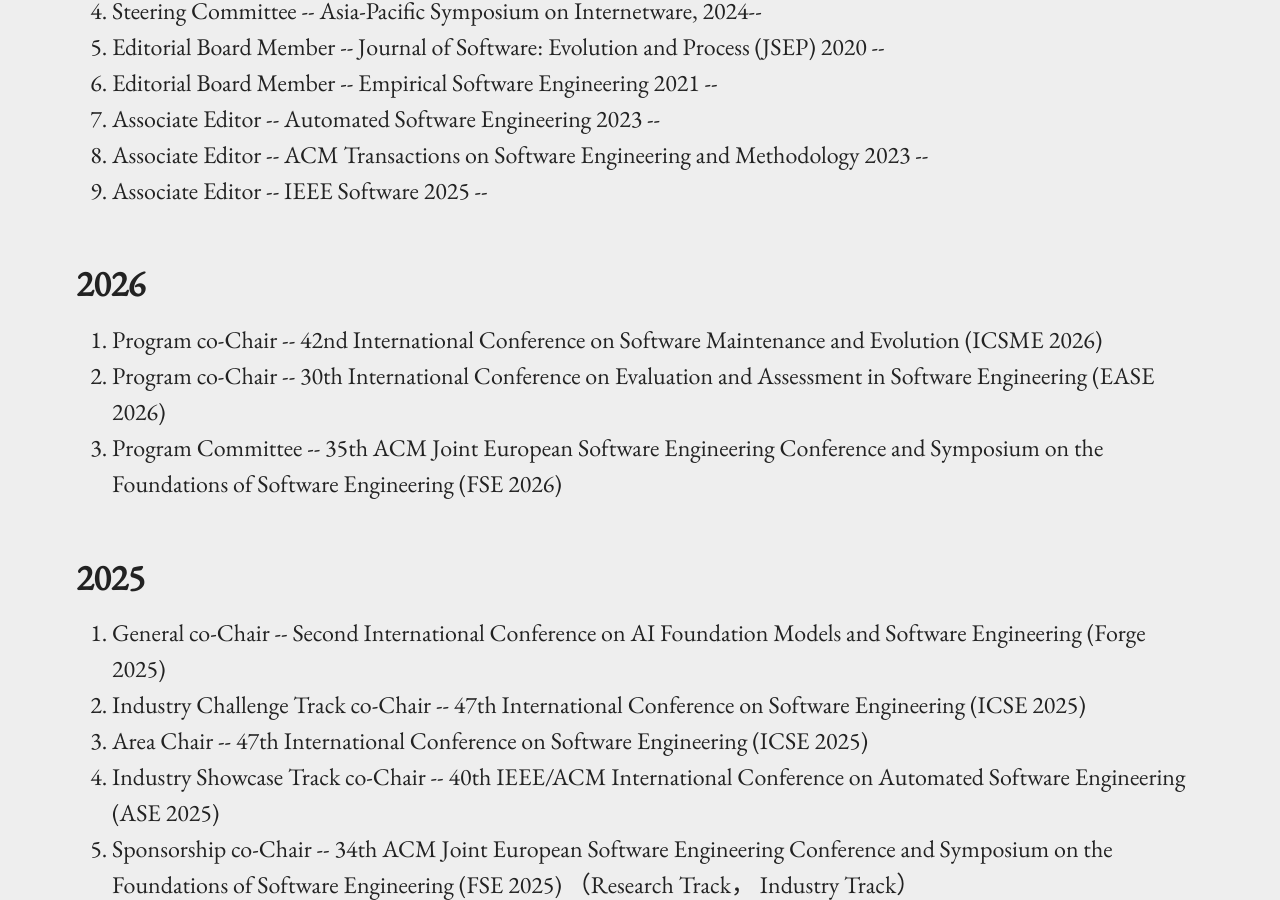
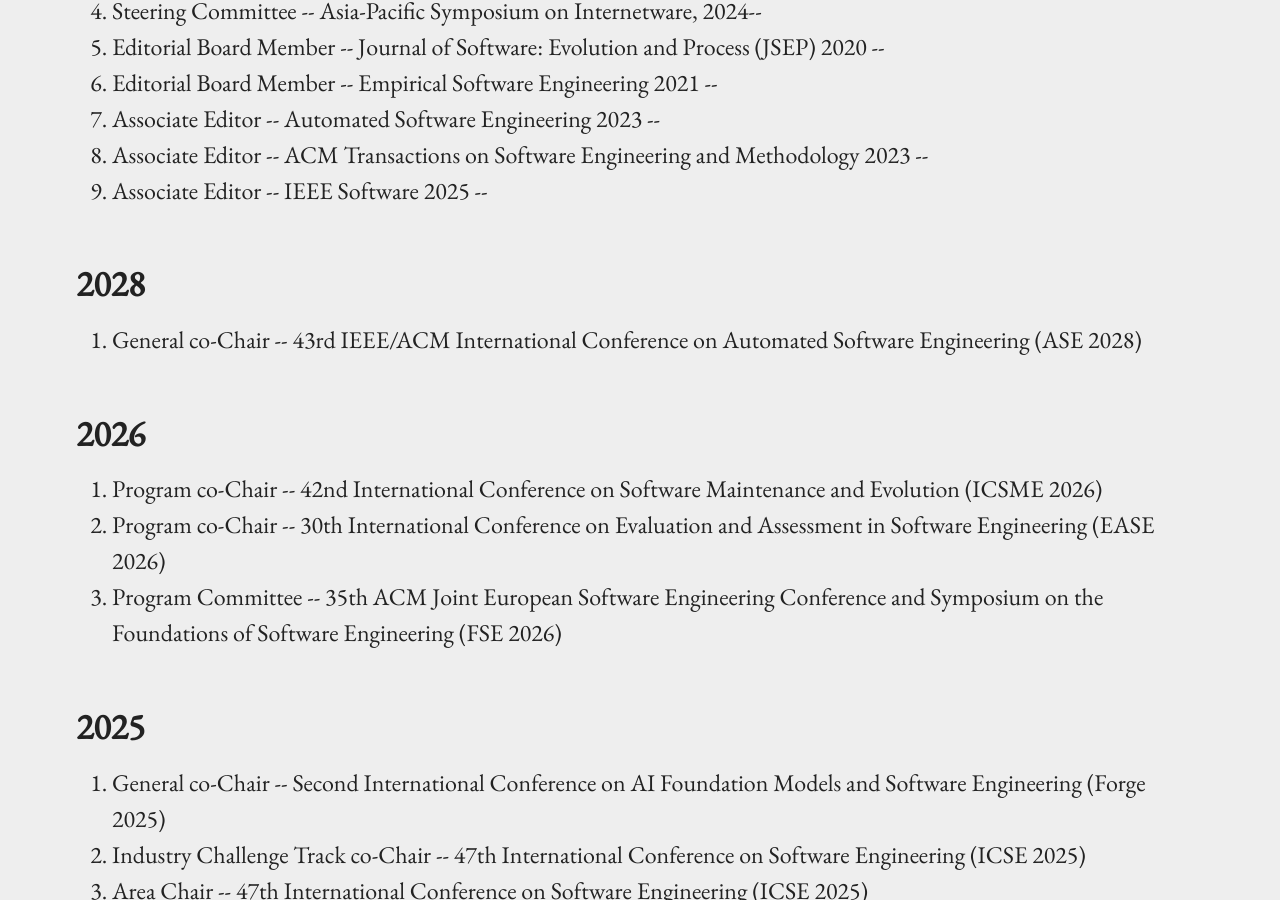
Before and after one commit to xin-xia/xin-xia.github.io, a Jekyll site: the page built from service.md, in a window 1280 px wide and 900 px high, scrolled down 413 px. Built offline with Jekyll 4.4.1, drawn with Linux system fonts in a browser that asks for light colours.

Commit message:
Update service.md

```diff
--- a/service.md
+++ b/service.md
@@ -13,6 +13,13 @@ permalink: /service/
 <li>Associate Editor  --   Automated Software Engineering 2023 --  </li>
 <li>Associate Editor  --   ACM Transactions on Software Engineering and Methodology  2023 --  </li>
   <li>Associate Editor  --   IEEE Software  2025 --  </li>
+</ol>
+
+## 2028
+
+<ol>
+<li>General co-Chair  --  43rd IEEE/ACM International Conference on Automated Software Engineering (ASE 2028) </li>
+
 </ol>
 
 ## 2026
```
